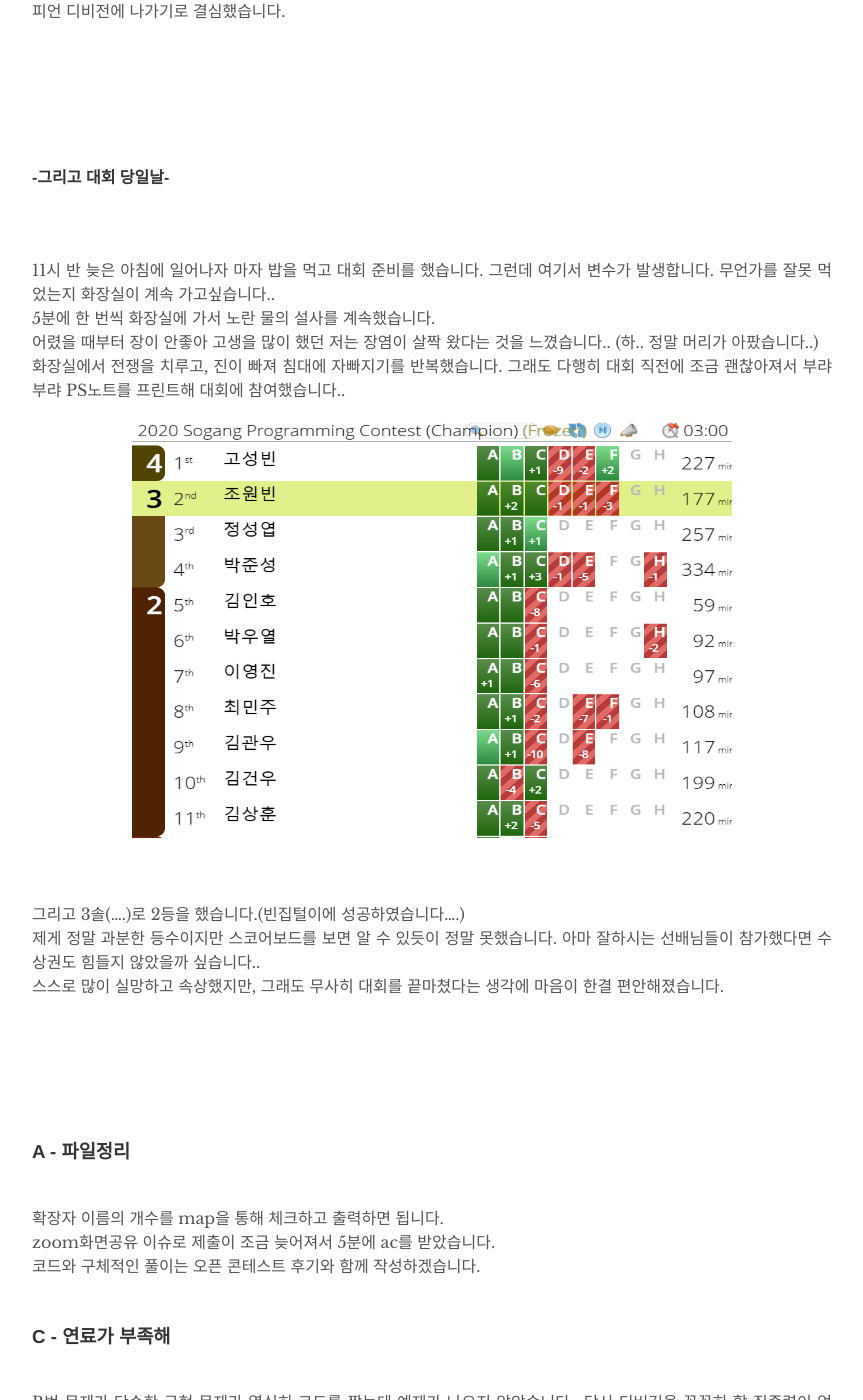
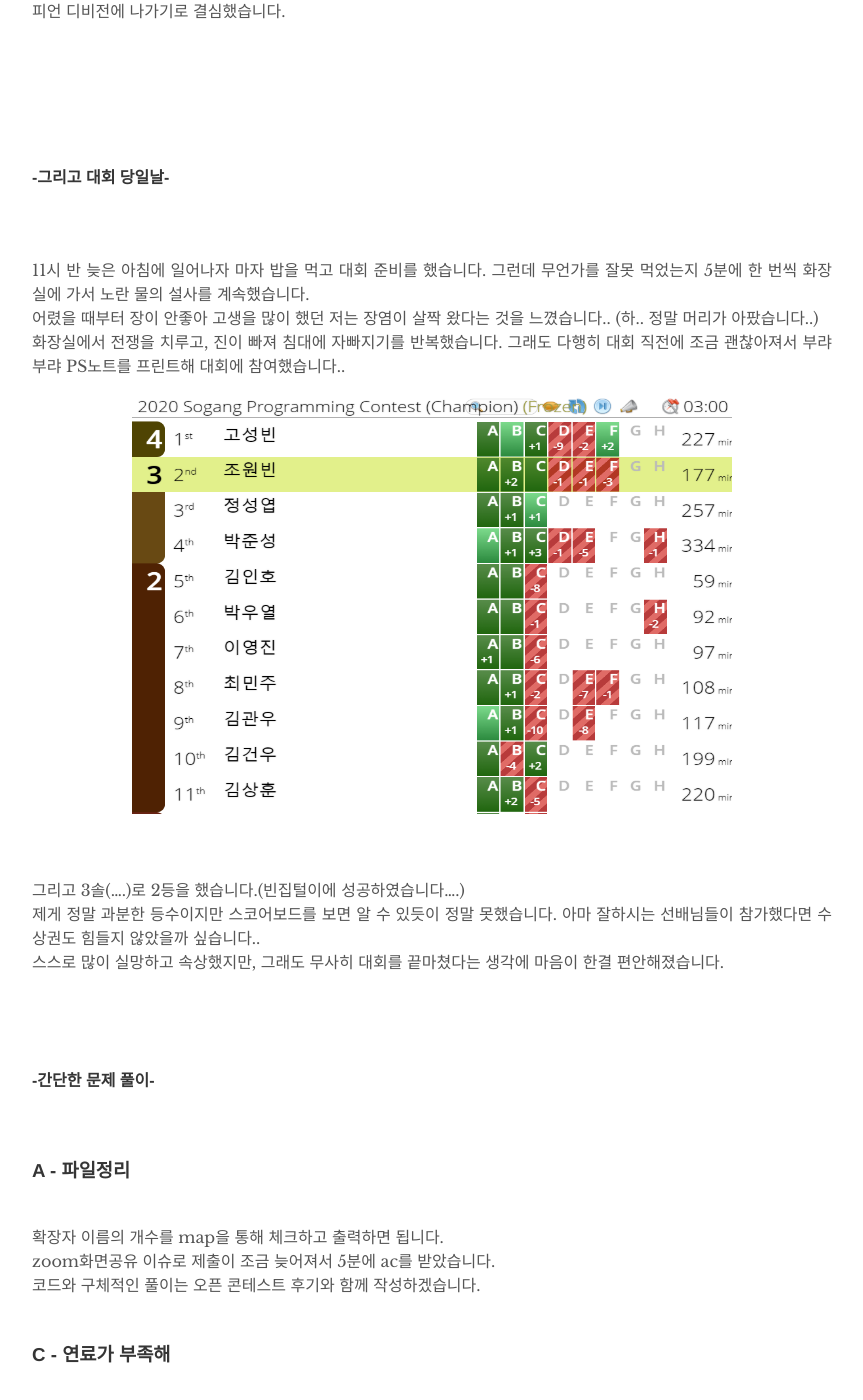
Before and after one commit to 1bin01/1bin01.github.io, a Jekyll site: the page built from _posts/2020-11-30-SPC2020.md, in a window 1280 px wide and 1400 px high, scrolled down 1070 px. Shown: the whole window, without its empty margins (208-1071 px from the left). Built offline with Jekyll 4.4.1, drawn with Linux system fonts in a browser that asks for light colours; comment, search, counter and statistics services are not loaded.

Commit message:
Update 2020-11-30-SPC2020.md

```diff
--- a/_posts/2020-11-30-SPC2020.md
+++ b/_posts/2020-11-30-SPC2020.md
@@ -24,8 +24,7 @@ tags: 대회후기
 #### -그리고 대회 당일날-
 <br>
 11시 반 늦은 아침에 일어나자 마자 밥을 먹고 대회 준비를 했습니다.
-그런데 여기서 변수가 발생합니다. 무언가를 잘못 먹었는지 화장실이 계속 가고싶습니다..
-5분에 한 번씩 화장실에 가서 노란 물의 설사를 계속했습니다.
+그런데 무언가를 잘못 먹었는지 5분에 한 번씩 화장실에 가서 노란 물의 설사를 계속했습니다.
 어렸을 때부터 장이 안좋아 고생을 많이 했던 저는 장염이 살짝 왔다는 것을 느꼈습니다.. (하.. 정말 머리가 아팠습니다..)
 화장실에서 전쟁을 치루고, 진이 빠져 침대에 자빠지기를 반복했습니다. 그래도 다행히 대회 직전에 조금 괜찮아져서 부랴부랴 PS노트를 프린트해 대회에 참여했습니다..
 
@@ -36,6 +35,7 @@ tags: 대회후기
 스스로 많이 실망하고 속상했지만, 그래도 무사히 대회를 끝마쳤다는 생각에 마음이 한결 편안해졌습니다.
 <br>
 <br>
+#### -간단한 문제 풀이-
 <br>
 ### A - 파일정리
 <br>
```
